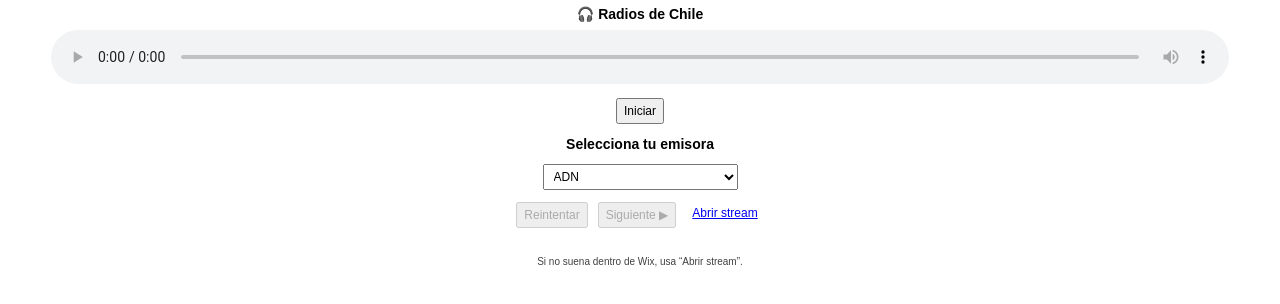
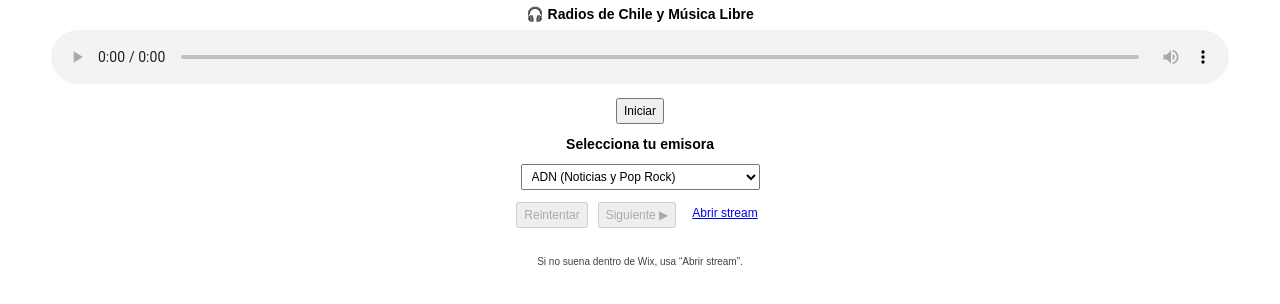
Before and after one commit to flixbussanantonio-spec/radios, a plain HTML site: page index.html in a window 1280 px wide. Drawn offline with Linux system fonts and the light colour scheme.

Commit message:
Add files via upload

```diff
--- a/index.html
+++ b/index.html
@@ -2,7 +2,7 @@
 <html lang="es">
 <head>
 <meta charset="UTF-8" />
-<title>Radios de Chile</title>
+<title>Radios de Chile y Música Libre</title>
 <meta name="viewport" content="width=device-width, initial-scale=1" />
 <style>
   body { font-family: Arial, sans-serif; font-size:12px; text-align:center; background:#fff; margin:6px 0; }
@@ -17,7 +17,7 @@
 </head>
 <body>
 
-  <h1>🎧 Radios de Chile</h1>
+<h1>🎧 Radios de Chile y Música Libre</h1>
 
 <audio id="player" controls preload="none"></audio>
 
@@ -27,28 +27,33 @@
 
 <h2>Selecciona tu emisora</h2>
 <select id="radios">
-    <!-- CHILE MP3 (HTTPS) -->
-    <option value="https://playerservices.streamtheworld.com/api/livestream-redirect/ADN_SC.mp3">ADN</option>
-    <option value="https://playerservices.streamtheworld.com/api/livestream-redirect/ROCKANDPOP_SC.mp3">Rock & Pop</option>
-    <option value="https://playerservices.streamtheworld.com/api/livestream-redirect/CONCIERTO_SC.mp3">Concierto</option>
-    <option value="https://playerservices.streamtheworld.com/api/livestream-redirect/FUTURO_SC.mp3">Futuro</option>
-    <option value="https://playerservices.streamtheworld.com/api/livestream-redirect/IMAGINA_SC.mp3">Imagina</option>
-    <option value="https://playerservices.streamtheworld.com/api/livestream-redirect/RADIOPUDH_SC.mp3">Pudahuel</option>
-    <option value="https://playerservices.streamtheworld.com/api/livestream-redirect/RADIOCORAZON_SC.mp3">Corazón</option>
-    <option value="https://playerservices.streamtheworld.com/api/livestream-redirect/CAROLINA_SC.mp3">Carolina</option>
-    <option value="https://playerservices.streamtheworld.com/api/livestream-redirect/BEETHOVEN_SC.mp3">Beethoven</option>
-    <option value="https://playerservices.streamtheworld.com/api/livestream-redirect/UNIVERSO_SC.mp3">Universo</option>
-    <option value="https://playerservices.streamtheworld.com/api/livestream-redirect/OASIS_SC.mp3">Oasis</option>
-    <option value="https://playerservices.streamtheworld.com/api/livestream-redirect/ROMANTICA_SC.mp3">Romántica</option>
+  <!-- FUNCIONALES CHILENAS -->
+  <option value="https://playerservices.streamtheworld.com/api/livestream-redirect/ADN_SC.mp3">ADN (Noticias y Pop Rock)</option>
+  <option value="https://playerservices.streamtheworld.com/api/livestream-redirect/ROCKANDPOP_SC.mp3">Rock & Pop (Rock/Pop)</option>
+  <option value="https://playerservices.streamtheworld.com/api/livestream-redirect/CONCIERTO_SC.mp3">Radio Concierto (Pop/Soft Rock)</option>
+  <option value="https://playerservices.streamtheworld.com/api/livestream-redirect/IMAGINA_SC.mp3">Radio Imagina (Romántica)</option>
+  <option value="https://playerservices.streamtheworld.com/api/livestream-redirect/BEETHOVEN_SC.mp3">Radio Beethoven (Clásica)</option>
+  <option value="https://playerservices.streamtheworld.com/api/livestream-redirect/FUTURO_SC.mp3">Radio Futuro (Rock Clásico)</option>
+  <option value="https://playerservices.streamtheworld.com/api/livestream-redirect/RADIOCORAZON_SC.mp3">Radio Corazón (Latina/Bailable)</option>
+  <option value="https://playerservices.streamtheworld.com/api/livestream-redirect/CAROLINA_SC.mp3">Radio Carolina (Urbana/Reggaetón)</option>
+  <option value="https://playerservices.streamtheworld.com/api/livestream-redirect/OASIS_SC.mp3">Radio Oasis (Pop Retro)</option>
+  <option value="https://playerservices.streamtheworld.com/api/livestream-redirect/UNIVERSO_SC.mp3">Radio Universo (Pop Lounge)</option>
 
-    <!-- Alternativas libres / comprobadas -->
+  <!-- MÚSICA INTERNACIONAL / LIBRE -->
   <option value="https://ice2.somafm.com/groovesalad-128-mp3">SomaFM Groove Salad (Chill)</option>
   <option value="https://ice2.somafm.com/beatblender-128-mp3">SomaFM Beat Blender (Lo-fi)</option>
+  <option value="https://ice2.somafm.com/jazz24-128-mp3">Jazz24 (Jazz Clásico/Contemp.)</option>
+  <option value="https://ice2.somafm.com/missioncontrol-128-mp3">Mission Control (Ambient/Espacial)</option>
+  <option value="https://ice2.somafm.com/u80s-128-mp3">SomaFM Underground 80s (Retro)</option>
+  <option value="https://ice2.somafm.com/dronezone-128-mp3">SomaFM Drone Zone (Relax/Ambient)</option>
+  <option value="https://ice2.somafm.com/thetrip-128-mp3">SomaFM The Trip (Electrónica)</option>
+  <option value="https://ice2.somafm.com/lush-128-mp3">SomaFM Lush (Vocal Lounge)</option>
+  <option value="https://streaming.radionomy.com/JazzRadio">JazzRadio (Instrumental)</option>
 </select>
 
 <div class="row">
   <button id="retryBtn" type="button" disabled>Reintentar</button>
-    <button id="nextBtn"  type="button" disabled>Siguiente ▶</button>
+  <button id="nextBtn" type="button" disabled>Siguiente ▶</button>
   <a id="openLink" href="#" target="_blank" rel="noopener">Abrir stream</a>
 </div>
 
@@ -77,10 +82,8 @@
   }
 
   function canPlay(url){
-    // Preferimos MP3; si es AAC+ y el navegador lo soporta, también vale.
     const ext = url.split('?')[0].split('.').pop().toLowerCase();
     if (ext === 'mp3') return !!player.canPlayType && player.canPlayType('audio/mpeg');
-    // Algunos streams no ponen extensión; probamos ambos
     const mp3Ok = !!player.canPlayType && player.canPlayType('audio/mpeg');
     const aacOk = !!player.canPlayType && (player.canPlayType('audio/aac') || player.canPlayType('audio/mp4'));
     return mp3Ok || aacOk;
@@ -98,7 +101,7 @@
 
   async function playUrl(url){
     try {
-      if (!canPlay(url)) throw new Error('Formato no soportado por este navegador en iframe.');
+      if (!canPlay(url)) throw new Error('Formato no soportado por este navegador.');
       player.pause();
       player.src = url;
       player.load();
@@ -135,13 +138,12 @@
   }
 
   async function cambiarRadio(){
-    if (!started) return; // hasta que el usuario haga click en Iniciar
+    if (!started) return;
     setStatus('Cargando emisora…');
     const ok = await playUrl(radios.value);
     if (!ok) handleFailure();
   }
 
-  // Eventos
   startBtn.addEventListener('click', async ()=>{
     started = true;
     setStatus('Iniciando…');
@@ -159,7 +161,6 @@
     player.addEventListener(ev, ()=> { if(started) handleFailure(); });
   });
 
-  // Inicializar link
   openLink.href = radios.value;
 })();
 </script>
```
Lines whose indentation alone changed are shown as unchanged.
